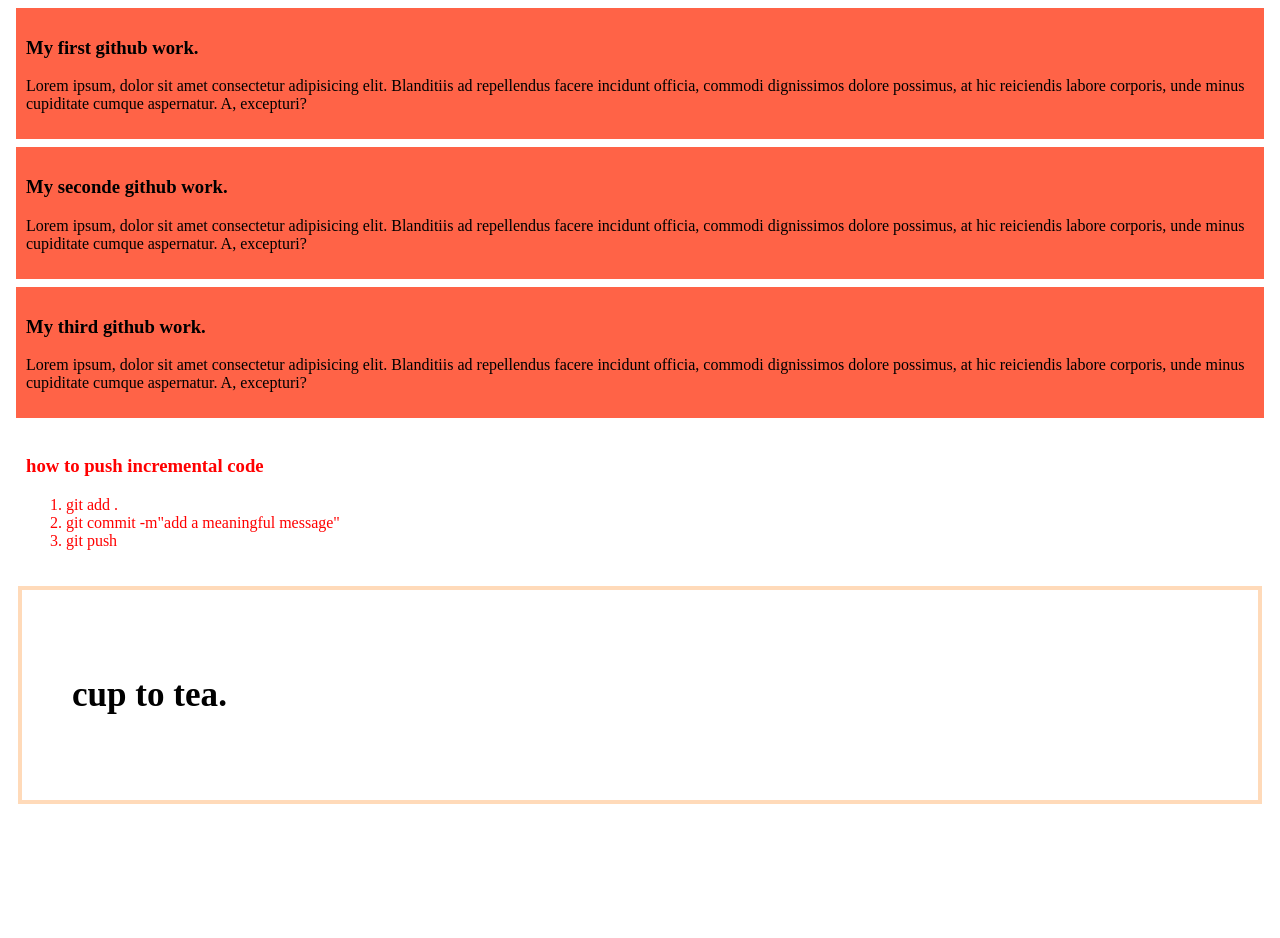
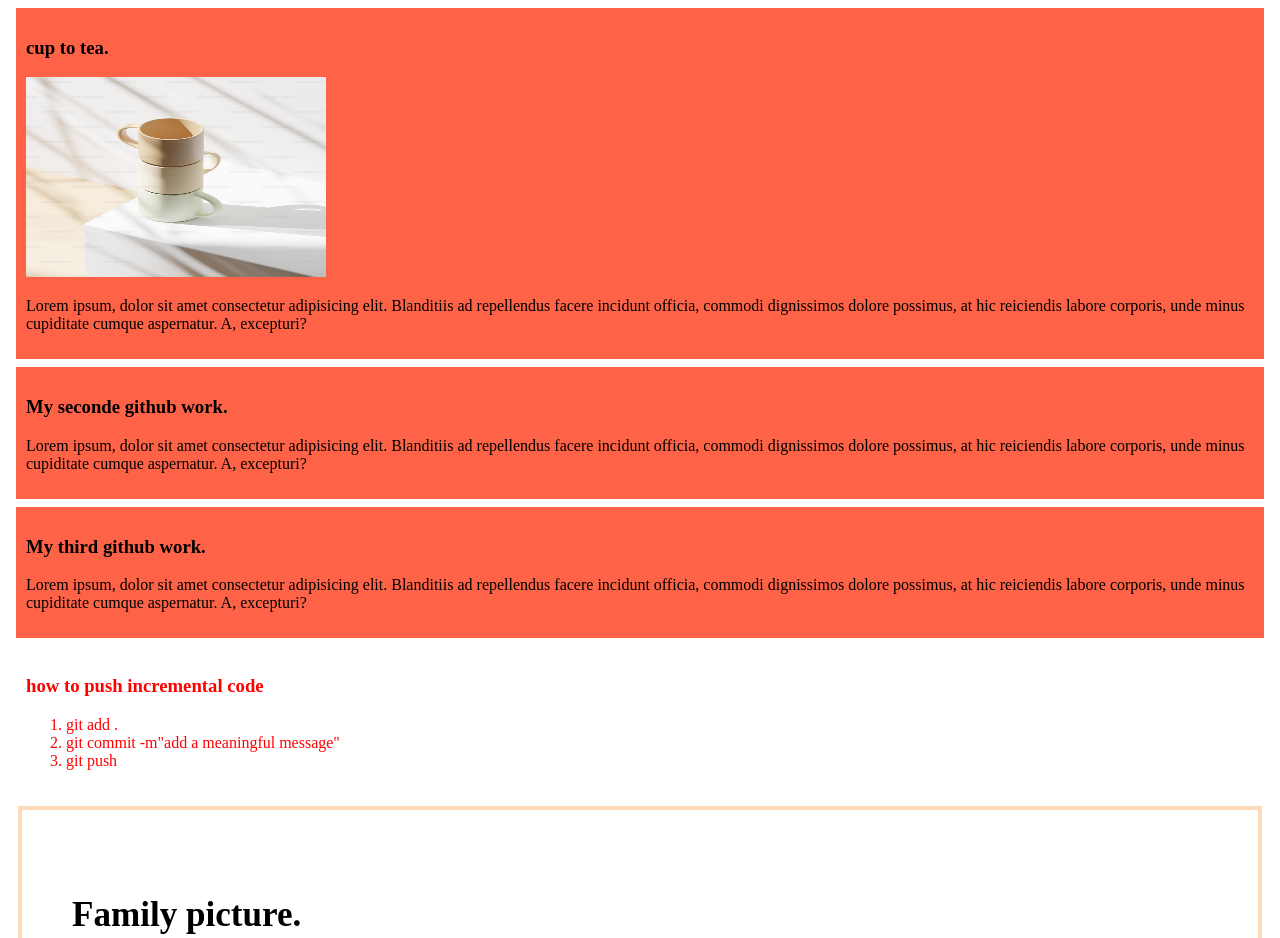
Before and after one commit to Litonuddinnil/my-first-github-repo, a plain HTML site: page index.html in a window 1280 px wide. Shown: the top 938 px of the page. Before the commit the page ends 814 px from the top, so only its background shows below. Drawn offline with Linux system fonts and the light colour scheme.

Commit message:
my first work

```diff
--- a/index.html
+++ b/index.html
@@ -8,7 +8,8 @@
 </head>
 <body>
     <div class="name">
-        <h3>My first github work.</h3>
+        <h3>cup to tea.</h3>
+        <img width="300px" height="200px" src="photo.jpg" alt="family picture">
         <p>Lorem ipsum, dolor sit amet consectetur adipisicing elit. Blanditiis ad repellendus facere incidunt officia, commodi dignissimos dolore possimus, at hic reiciendis labore corporis, unde minus cupiditate cumque aspernatur. A, excepturi?</p>
     </div>
     <div class="name">
@@ -28,8 +29,7 @@
         </ol>
     </div>
     <div id="ami">
-        <h3>cup to tea.</h3>
-       <!-- <img src="Family.jpg" alt="family picture"> -->
+        <h3>Family picture.</h3>
 
     </div>
 </body>
```
